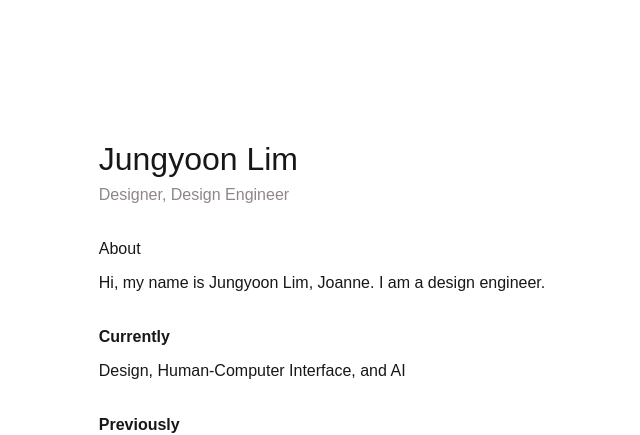
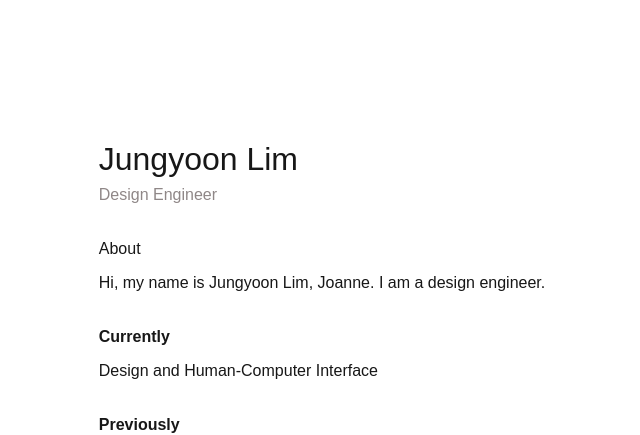
Before and after one commit to Jungyoonlim/new-website, a Next.js app in the folder portfolio/: page / in a window 1280 px wide. Shown: the top 435 px of the page, without its empty margins (318-958 px from the left). Built offline with nearby package versions, Linux system fonts and the light colour scheme; a web font is replaced by a local one.

Commit message:
design engineering!

```diff
--- a/portfolio/app/page.tsx
+++ b/portfolio/app/page.tsx
@@ -19,7 +19,7 @@ export default function Home() {
     >
       <header>
         <h1>Jungyoon Lim</h1>
-        <p className="subtitle">Designer, Design Engineer</p>
+        <p className="subtitle">Design Engineer</p>
       </header>
 
       <main>
@@ -28,7 +28,7 @@ export default function Home() {
           <p>Hi, my name is Jungyoon Lim, Joanne. I am a design engineer. </p>
           <div className="section-content">
             <p className="current-previous-title">Currently</p>
-            <p>Design, Human-Computer Interface, and AI</p>
+            <p>Design and Human-Computer Interface</p>
             <p className="current-previous-title">Previously</p>
             <ul className="previously-done-list">
                 <li>Design Engineer @ <a href="https://highlightai.com/" target="_blank" rel="noopener noreferrer">Highlight</a></li>
```
